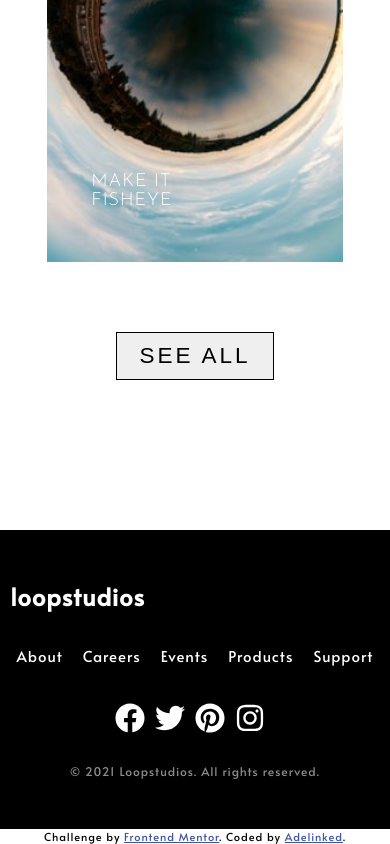
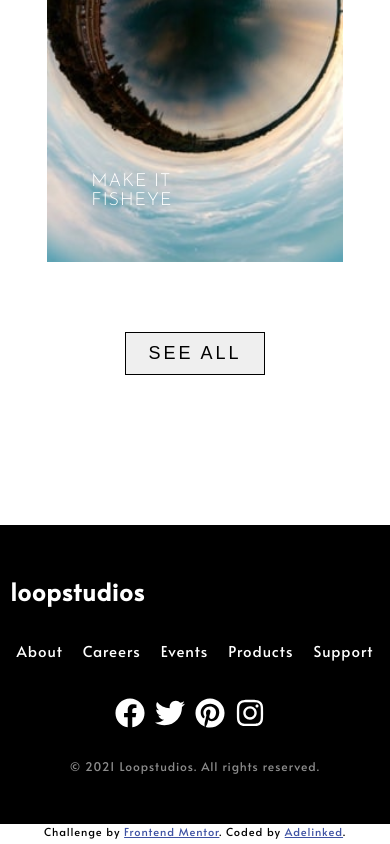
Before and after one commit to Adelinked/loopstudio-landing-page, a Next.js app: page / in a window 390 px wide. Shown: the part 5751-6595 px from the top of the page. Built offline with nearby package versions, Linux system fonts and the light colour scheme.

Commit message:
fix josefin font display

```diff
--- a/styles/Home.module.css
+++ b/styles/Home.module.css
@@ -86,22 +86,17 @@
 }
 .seeAllButton {
   padding: 10px 22px;
-  font-size: 1.5rem;
+  font-size: 1.2rem;
   letter-spacing: 3px;
   display: block;
   border: 1px solid var(--color-Black);
   outline: none;
 }
-/*.seeAllButton:hover      {
-  background-color: var(--color-Black);
-  color: var(--color-White);
-  cursor: pointer;
-}*/
 
 .seeAllButton2 {
   margin-top: 70px;
   padding: 10px 22px;
-  font-size: 1.5rem;
+  font-size: 1.2rem;
   letter-spacing: 3px;
   display: none;
   border: 1px solid var(--color-Black);
@@ -203,7 +198,7 @@
   }
   .seeAllButton2 {
     padding: 10px 22px;
-    font-size: 1.5rem;
+
     letter-spacing: 3px;
     display: block;
   }
```
Also changed, not shown: 2 other files (tests, documents, lock files or other folders).
